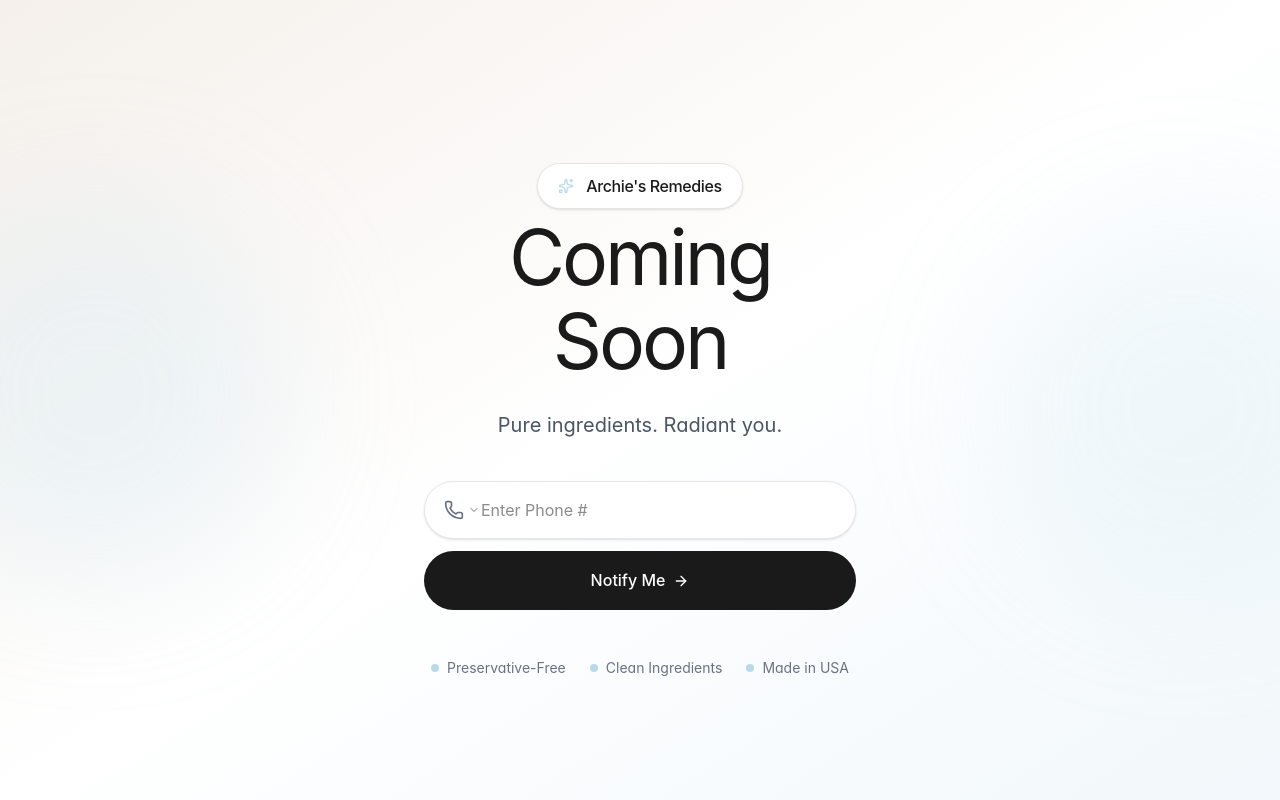
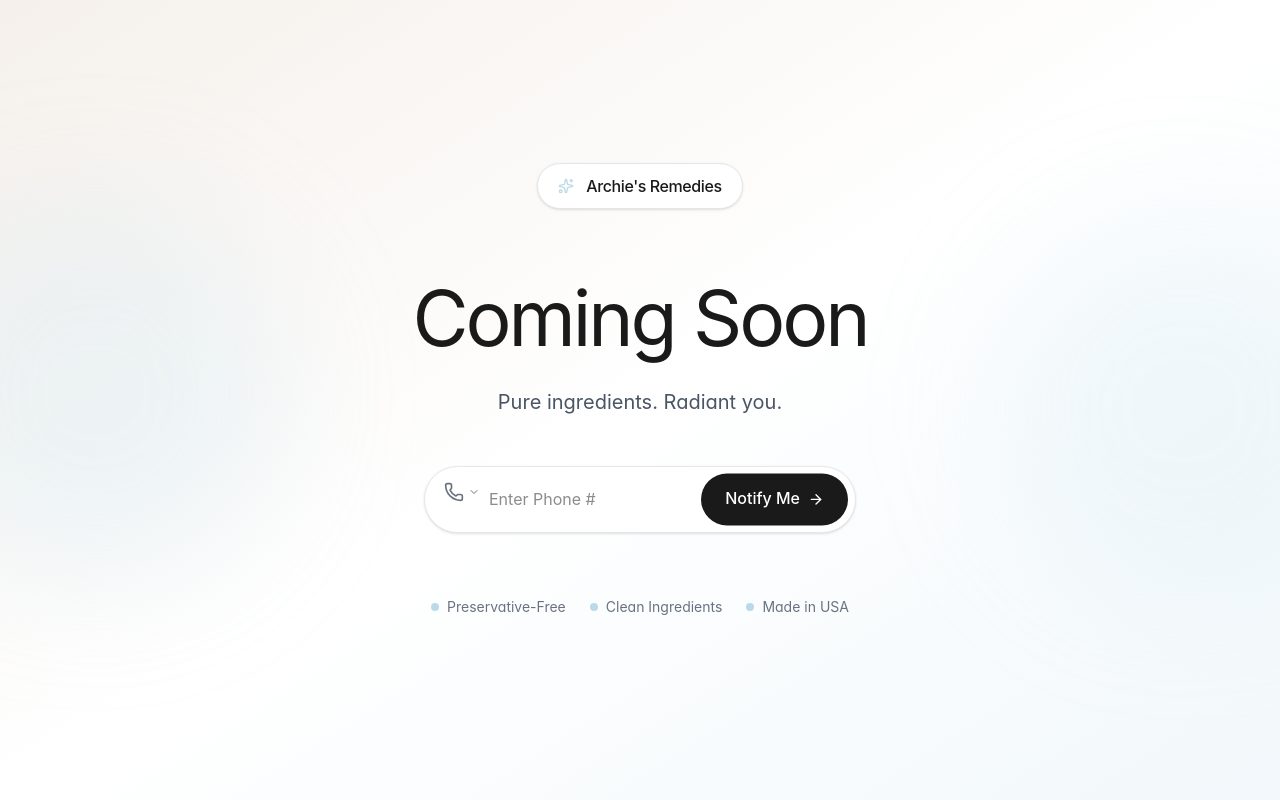
Before and after one commit to mccmetternich/archies-remedies, a Next.js app: page /coming-soon in a window 1280 px wide. Built offline with nearby package versions, Linux system fonts and the light colour scheme; no server answers; the database is empty.

Commit message:
Restore desktop inline form design, keep mobile stacked + performance fixes

```diff
--- a/src/app/coming-soon/client.tsx
+++ b/src/app/coming-soon/client.tsx
@@ -196,7 +196,7 @@ export function ComingSoonClient({
           <div className="absolute bottom-1/4 -right-24 w-64 h-64 md:w-96 md:h-96 bg-[#bbdae9]/15 rounded-full blur-3xl" />
         </div>
 
-        <div className="relative max-w-md w-full text-center">
+        <div className="relative max-w-md md:max-w-xl w-full text-center">
           {/* Logo with rotating badge - using CSS animation */}
           <div className="mb-8 md:mb-12">
             {logoUrl ? (
@@ -258,7 +258,7 @@ export function ComingSoonClient({
                         <path d="M5 13l4 4L19 7" />
                       </svg>
                     </div>
-                    <h1 className="text-4xl md:text-5xl font-normal tracking-tight">
+                    <h1 className="text-4xl md:text-5xl lg:text-6xl font-normal tracking-tight">
                       You're In
                     </h1>
                   </div>
@@ -301,23 +301,24 @@ export function ComingSoonClient({
                   transition={{ duration: 0.3 }}
                   className="absolute inset-0 flex flex-col justify-center"
                 >
-                  <h1 className="text-3xl md:text-5xl font-normal tracking-tight mb-4 md:mb-6">
+                  <h1 className="text-3xl md:text-5xl lg:text-6xl font-normal tracking-tight mb-4 md:mb-6">
                     {title}
                   </h1>
-                  <p className="text-base md:text-xl text-gray-600 mb-8 md:mb-10 leading-relaxed px-2 max-w-sm mx-auto">
+                  <p className="text-base md:text-xl text-gray-600 mb-8 md:mb-12 leading-relaxed px-2 max-w-sm md:max-w-md mx-auto">
                     {subtitle}
                   </p>
 
-                  {/* Contact form - stacked on mobile */}
-                  <form onSubmit={handleSubmit} className="w-full px-2">
-                    {/* Input row with type selector */}
-                    <div className="relative mb-3">
+                  {/* Contact form - stacked on mobile, inline on desktop */}
+                  <form onSubmit={handleSubmit} className="w-full px-2 md:max-w-md md:mx-auto">
+                    {/* Desktop: inline input with button inside */}
+                    {/* Mobile: stacked input and button */}
+                    <div className="relative">
                       {/* Dropdown selector */}
-                      <div className="absolute left-3 top-1/2 -translate-y-1/2 z-10">
+                      <div className="absolute left-3 top-1/2 -translate-y-1/2 z-10 md:top-[26px] md:-translate-y-1/2">
                         <button
                           type="button"
                           onClick={() => setShowDropdown(!showDropdown)}
-                          className="flex items-center gap-1 px-2 py-2 text-gray-500 active:text-gray-700 transition-colors rounded-lg active:bg-gray-100"
+                          className="flex items-center gap-1 px-2 py-2 text-gray-500 active:text-gray-700 md:hover:text-gray-700 transition-colors rounded-lg active:bg-gray-100 md:hover:bg-gray-100"
                         >
                           {contactType === 'email' ? (
                             <Mail className="w-5 h-5" />
@@ -339,7 +340,7 @@ export function ComingSoonClient({
                               <button
                                 type="button"
                                 onClick={() => toggleContactType('phone')}
-                                className={`w-full flex items-center gap-2 px-4 py-2.5 text-sm text-left active:bg-gray-50 transition-colors ${
+                                className={`w-full flex items-center gap-2 px-4 py-2.5 text-sm text-left active:bg-gray-50 md:hover:bg-gray-50 transition-colors ${
                                   contactType === 'phone' ? 'text-[#1a1a1a] font-medium' : 'text-gray-600'
                                 }`}
                               >
@@ -349,7 +350,7 @@ export function ComingSoonClient({
                               <button
                                 type="button"
                                 onClick={() => toggleContactType('email')}
-                                className={`w-full flex items-center gap-2 px-4 py-2.5 text-sm text-left active:bg-gray-50 transition-colors ${
+                                className={`w-full flex items-center gap-2 px-4 py-2.5 text-sm text-left active:bg-gray-50 md:hover:bg-gray-50 transition-colors ${
                                   contactType === 'email' ? 'text-[#1a1a1a] font-medium' : 'text-gray-600'
                                 }`}
                               >
@@ -361,6 +362,7 @@ export function ComingSoonClient({
                         </AnimatePresence>
                       </div>
 
+                      {/* Input - different padding for mobile vs desktop */}
                       <input
                         type={contactType === 'email' ? 'email' : 'tel'}
                         inputMode={contactType === 'email' ? 'email' : 'tel'}
@@ -370,18 +372,34 @@ export function ComingSoonClient({
                         placeholder={contactType === 'email' ? 'Enter your email' : 'Enter Phone #'}
                         required
                         autoComplete={contactType === 'email' ? 'email' : 'tel'}
-                        className={`w-full pl-14 pr-4 py-4 text-base rounded-full border bg-white shadow-sm transition-colors outline-none ${
+                        className={`w-full pl-14 pr-4 py-4 md:pl-16 md:pr-36 md:py-5 text-base md:text-lg rounded-full border bg-white shadow-sm transition-colors outline-none ${
                           validationError ? 'border-[#bbdae9]' : 'border-gray-200 focus:border-[#bbdae9]'
                         }`}
-                        style={{ fontSize: '16px' }} // Prevents iOS zoom
+                        style={{ fontSize: '16px' }}
                       />
+
+                      {/* Desktop only: button inside input */}
+                      <button
+                        type="submit"
+                        disabled={status === 'loading'}
+                        className="hidden md:flex absolute right-2 top-1/2 -translate-y-1/2 px-6 py-3 bg-[#1a1a1a] text-white rounded-full font-medium transition-all items-center gap-2 disabled:opacity-50 disabled:cursor-not-allowed hover:bg-[#bbdae9] hover:text-[#1a1a1a] group"
+                      >
+                        {status === 'loading' ? (
+                          <Loader2 className="w-5 h-5 animate-spin" />
+                        ) : (
+                          <>
+                            Notify Me
+                            <ArrowRight className="w-4 h-4 transition-transform group-hover:translate-x-0.5" />
+                          </>
+                        )}
+                      </button>
                     </div>
 
-                    {/* Submit button - full width on mobile */}
+                    {/* Mobile only: separate button below input */}
                     <button
                       type="submit"
                       disabled={status === 'loading'}
-                      className="w-full py-4 bg-[#1a1a1a] text-white rounded-full font-medium transition-colors flex items-center justify-center gap-2 disabled:opacity-50 active:bg-[#bbdae9] active:text-[#1a1a1a]"
+                      className="md:hidden w-full mt-3 py-4 bg-[#1a1a1a] text-white rounded-full font-medium transition-colors flex items-center justify-center gap-2 disabled:opacity-50 active:bg-[#bbdae9] active:text-[#1a1a1a]"
                     >
                       {status === 'loading' ? (
                         <Loader2 className="w-5 h-5 animate-spin" />
@@ -417,7 +435,7 @@ export function ComingSoonClient({
                   </form>
 
                   {/* Footer - Brand quip */}
-                  <div className="mt-8 md:mt-12">
+                  <div className="mt-8 md:mt-16">
                     {footerStyle === 'badges' ? (
                       <div className="flex flex-wrap justify-center gap-4 md:gap-6 text-xs md:text-sm text-gray-500">
                         {callout1 && (
@@ -441,9 +459,9 @@ export function ComingSoonClient({
                       </div>
                     ) : (
                       <div className="flex justify-center">
-                        <div className="inline-flex items-center gap-2 px-4 py-2 bg-[#bbdae9]/40 border border-[#bbdae9]/50 rounded-full animate-gentle-glow">
-                          <span className="text-sm">✨</span>
-                          <span className="text-xs text-gray-600 font-medium whitespace-nowrap">
+                        <div className="inline-flex items-center gap-2 px-4 py-2 md:px-5 md:py-2.5 bg-[#bbdae9]/40 border border-[#bbdae9]/50 rounded-full animate-gentle-glow">
+                          <span className="text-sm md:text-base">✨</span>
+                          <span className="text-xs md:text-sm text-gray-600 font-medium whitespace-nowrap">
                             {brandQuip}
                           </span>
                         </div>
```
